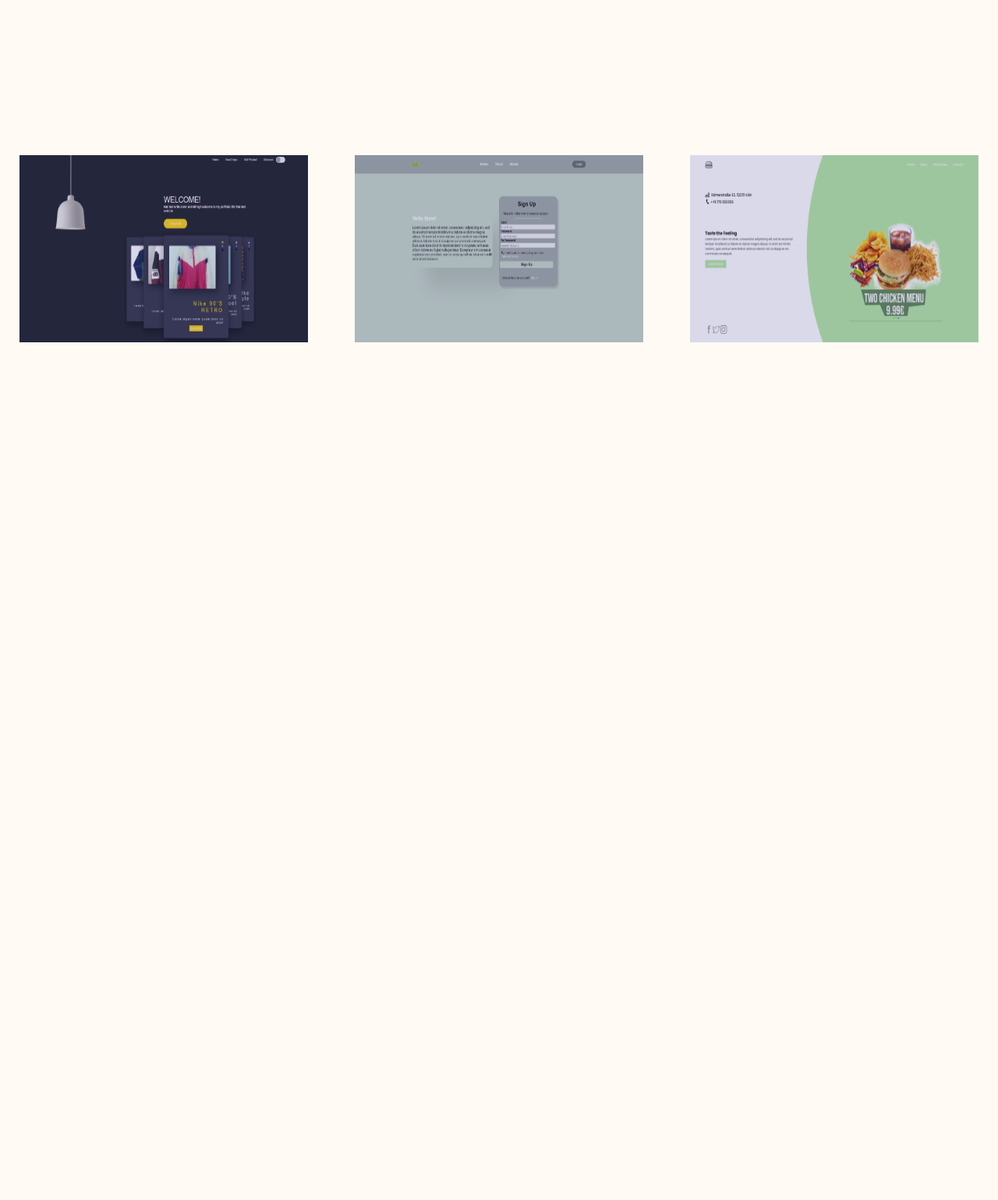
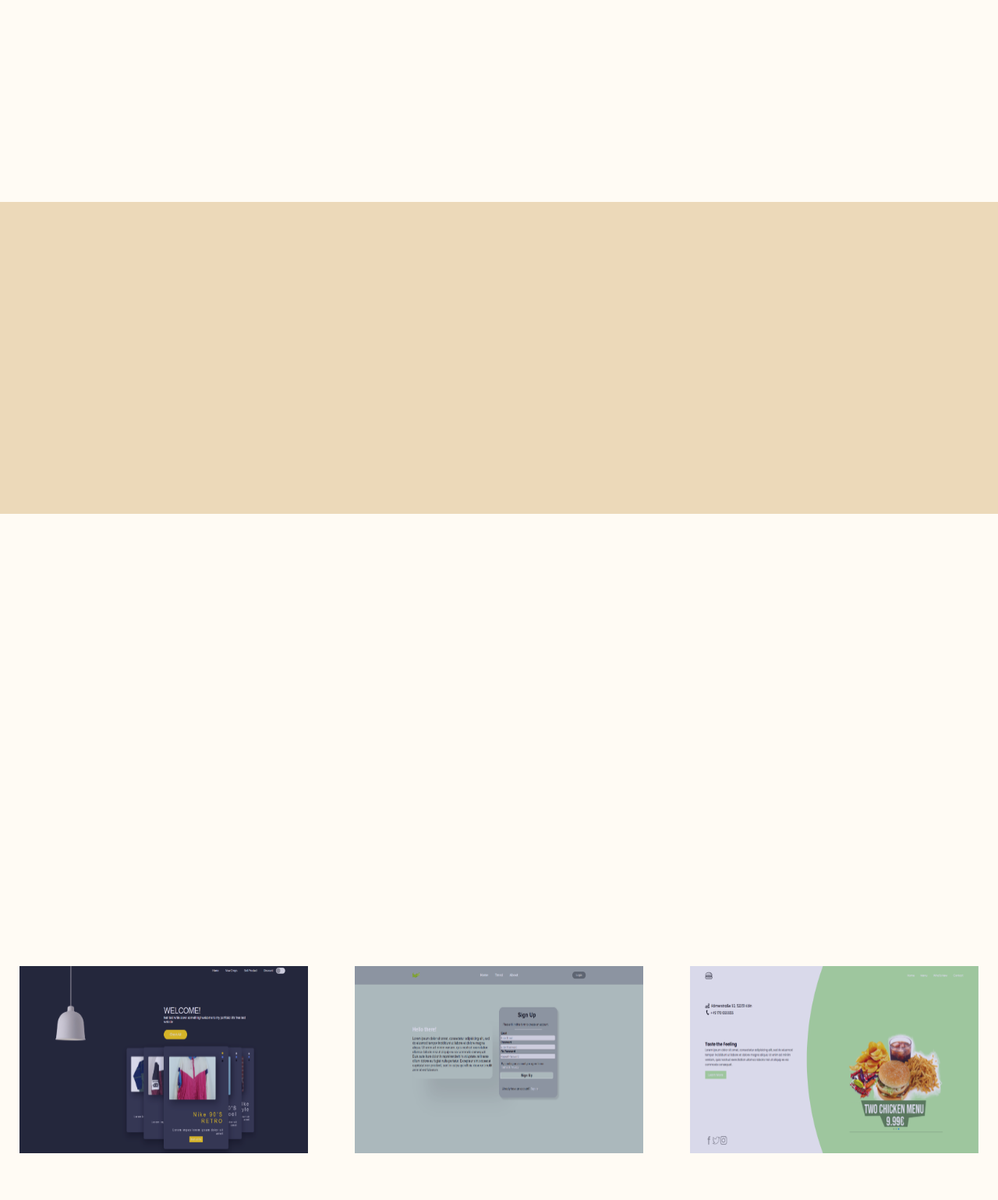
Before and after one commit to faikgithub/myportfolio, a PHP site: page / in a window 1280 px wide. Shown: the part 541-2080 px from the top of the page at 78% size. Before the commit the page ends 980 px from the top, so only its background shows below. Run offline with PHP 8.4, Linux system fonts and the light colour scheme.

```diff
--- a/css/style.css
+++ b/css/style.css
@@ -105,7 +105,7 @@
         height:30vh;
         position: absolute;
 
-        top: 70%;
+        top: 200%;
         left: 10%;
 
 
@@ -144,6 +144,16 @@
         background-color: rgba(67, 67, 151, 0.2);
     }
 
+
+    .second{
+   background-color: #ecd9b9;
+   width: 100%;
+  height: 50vh;
+  position:fixed;
+  top: 100%;
+  left: 0%;
+    }
+
     #slider-span1:target ~ .image-slider #img1,
     #slider-span1:target ~.image-slider #button-1{
         width:650px;
--- a/index.html
+++ b/index.html
@@ -38,12 +38,18 @@
    </div>
 
 
+   <div class="second">
 
+   </div>
    <div class="slide-container">
 
        <span class="slider-span" id="slider-span1"></span>
        <span class="slider-span" id="slider-span2"></span>
        <span class="slider-span" id="slider-span3"></span>
+
+
+
+
 
        <div class="image-slider">
 
@@ -62,6 +68,8 @@
        </div>
    </div>
 
+
+
    <h2>   </h2>
    <h1></h1>
 
```
